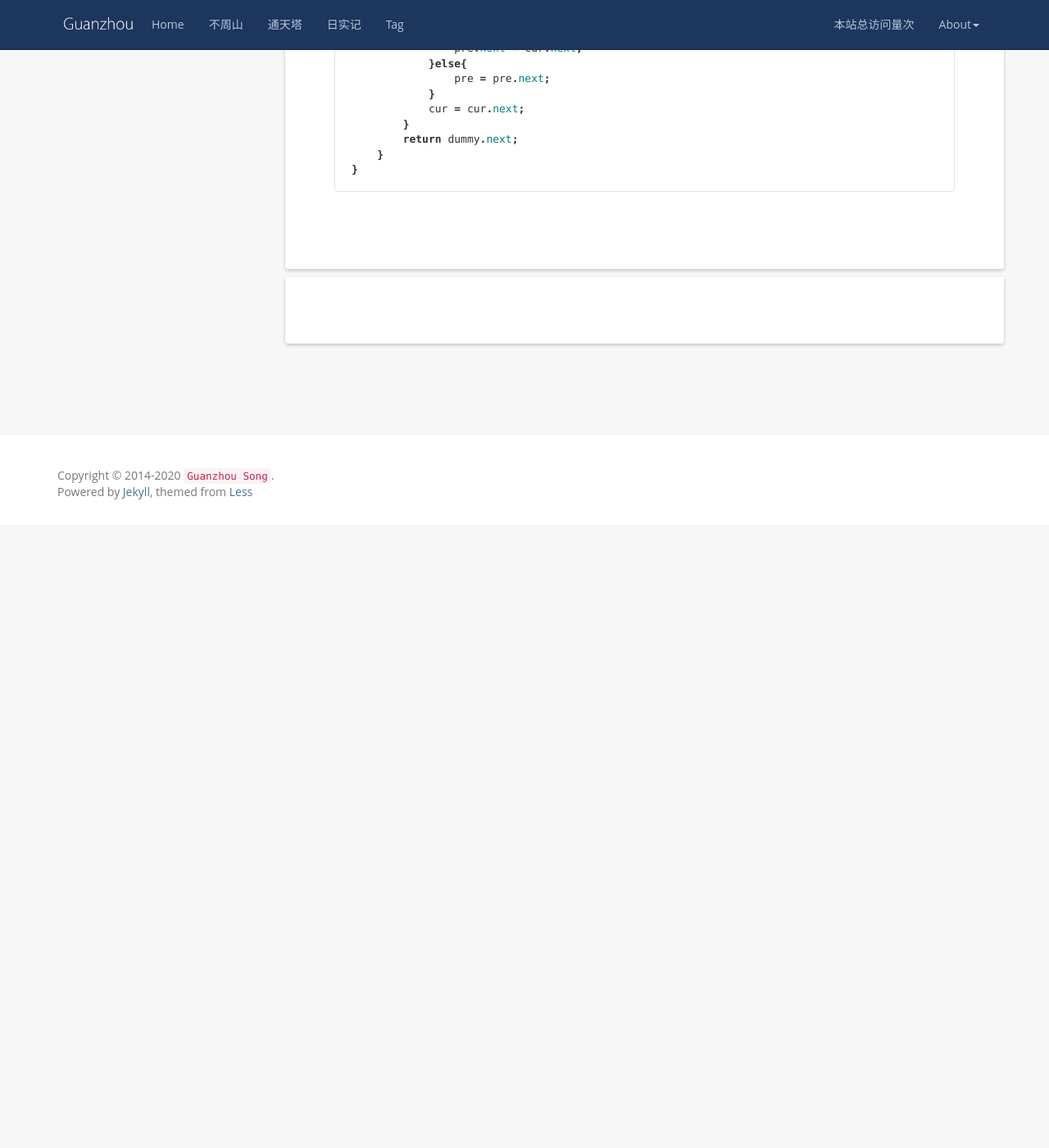
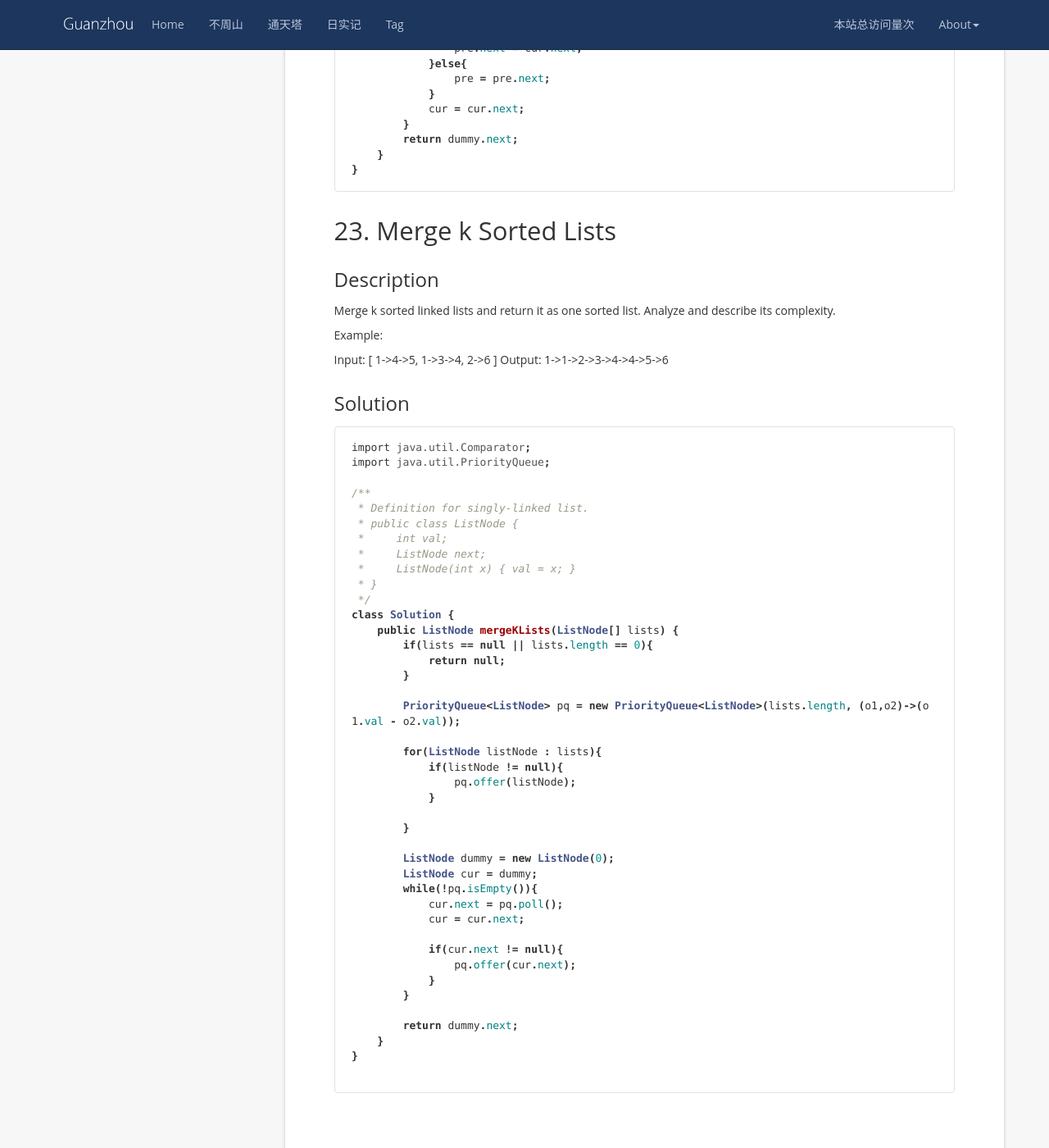
Before and after one commit to wangsimin04/GuanzhouSong.github.io, a Jekyll site: the page built from _posts/2020-01-01-LeetCode.md, in a window 1280 px wide and 1400 px high, scrolled down 10547 px. Shown: the whole window at 82% size. Built offline with Jekyll 4.4.1, drawn with Linux system fonts in a browser that asks for light colours; nearby versions of some CDN libraries; comment, search, counter and statistics services are not loaded; before the commit the page ends 11187 px from its top, so only the background shows below that.

Commit message:
Update 2020-01-01-LeetCode.md

````diff
--- a/_posts/2020-01-01-LeetCode.md
+++ b/_posts/2020-01-01-LeetCode.md
@@ -510,3 +510,62 @@ class Solution {
     }
 }
 ```
+
+## 23. Merge k Sorted Lists
+### Description
+Merge k sorted linked lists and return it as one sorted list. Analyze and describe its complexity.
+
+Example:
+
+Input:
+[
+  1->4->5,
+  1->3->4,
+  2->6
+]
+Output: 1->1->2->3->4->4->5->6
+
+### Solution
+```java
+import java.util.Comparator;
+import java.util.PriorityQueue;
+
+/**
+ * Definition for singly-linked list.
+ * public class ListNode {
+ *     int val;
+ *     ListNode next;
+ *     ListNode(int x) { val = x; }
+ * }
+ */
+class Solution {
+    public ListNode mergeKLists(ListNode[] lists) {
+        if(lists == null || lists.length == 0){
+            return null;
+        }
+
+        PriorityQueue<ListNode> pq = new PriorityQueue<ListNode>(lists.length, (o1,o2)->(o1.val - o2.val));
+
+        for(ListNode listNode : lists){
+            if(listNode != null){
+                pq.offer(listNode);
+            }
+
+        }
+
+        ListNode dummy = new ListNode(0);
+        ListNode cur = dummy;
+        while(!pq.isEmpty()){
+            cur.next = pq.poll();
+            cur = cur.next;
+
+            if(cur.next != null){
+                pq.offer(cur.next);
+            }
+        }
+
+        return dummy.next;
+    }
+}
+
+```
````
